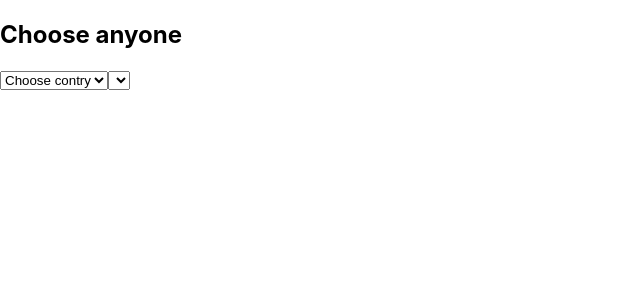
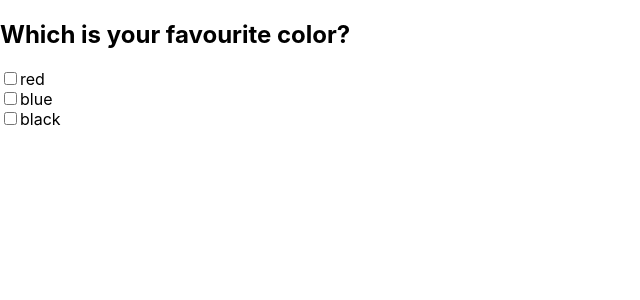
Before and after one commit to Sweenkhan/react-projects, a React (Create React App) app: page / in a window 1280 px wide. Shown: the top 300 px of the page, without its empty margins (0-640 px from the left). Built offline with nearby package versions, Linux system fonts and the light colour scheme.

Commit message:
added new task

```diff
--- a/src/index.js
+++ b/src/index.js
@@ -1,7 +1,8 @@
 import React from 'react';
 import ReactDOM from 'react-dom/client';
 import './index.css';
-import App from "./interview/App"
+import Second from './interview/Second';
+// import App from "./interview/App"
 // import Portal from './portal/Portal';
 // import App from "./checkyCity/App"
 // import App from "./useEffect/App"
@@ -16,5 +17,5 @@ import App from "./interview/App"
 
 const root = ReactDOM.createRoot(document.getElementById('root'));
 root.render(
-    <App />
+    <Second />
 );
--- /dev/null
+++ b/src/interview/Second.jsx
@@ -0,0 +1,58 @@
+import React, { useState } from "react";
+
+function Second() {
+  const colors = ["red", "blue", "black"];
+
+  const [color, setColor] = useState(colors);
+  const [selectedColor, setSelectedColor] = useState([]);
+
+  console.log(selectedColor);
+
+  function handleChange(e, index) {
+    if (selectedColor.includes(index)) {
+      const check = selectedColor.filter((slctIndex) => {
+        return index !== slctIndex;
+      });
+
+      setSelectedColor(check);
+      console.log(check);
+    } else {
+      setSelectedColor([...selectedColor, index]);
+    }
+  }
+
+  function handleDelete(e, index) {
+    e.preventDefault();
+    const result = color.filter((clr, clrIndex) => {
+      return clrIndex !== index;
+    });
+   console.log(result)
+    setColor(result);
+  }
+
+  return (
+    <div className="second">
+      <h2>Which is your favourite color?</h2>
+      {color.map((clr, index) => {
+        return (
+          <div key={index}>
+            <input
+              type="checkbox"
+              value={clr}
+              id={index}
+              onChange={(e) => handleChange(e, index)}
+            ></input>
+            <label htmlFor={index}>{clr}</label>
+            {selectedColor[index] === index ? (
+              <button onClick={(e) => handleDelete(e, index)}>delet</button>
+            ) : (
+              ""
+            )}
+          </div>
+        );
+      })}
+    </div>
+  );
+}
+
+export default Second;
```
